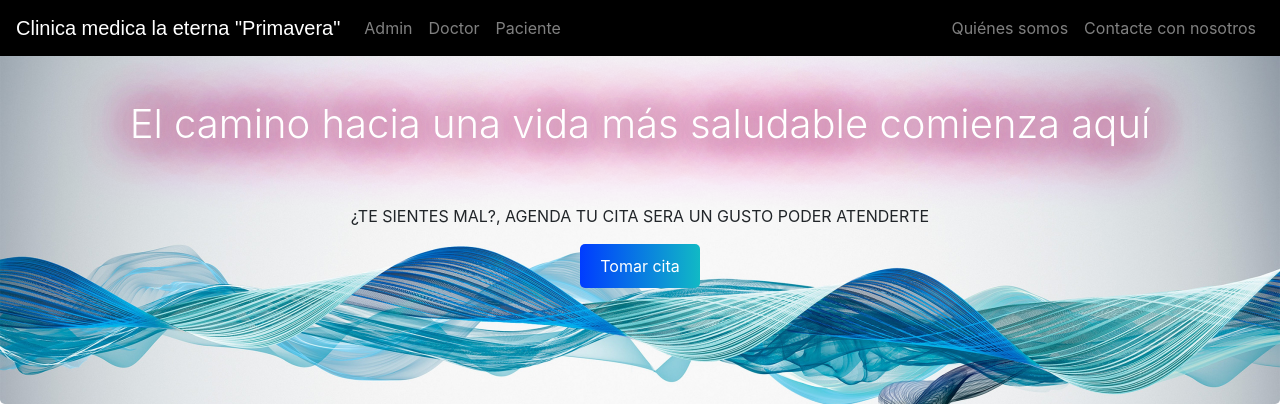
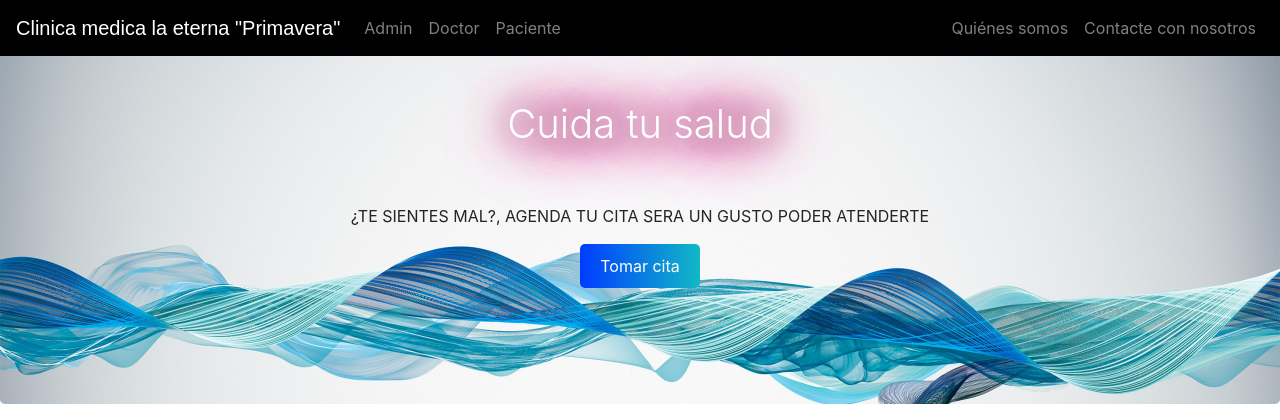
Before and after one commit to oscar5912/Pruebafinal-auth-cloud, a Django app: page / in a window 1280 px wide. Shown: the top 420 px of the page. Run offline with Django 4.2, Linux system fonts and the light colour scheme; some libraries are stand-ins or nearby versions.

Commit message:
Update index.html

```diff
--- a/Hospital/templates/index.html
+++ b/Hospital/templates/index.html
@@ -45,7 +45,7 @@
 </head>
 
 <div class="jumbotron">
-  <h5 class="display-3 glow">El camino hacia una vida más saludable comienza aquí</h5>
+  <h5 class="display-3 glow">Cuida tu salud</h5>
   <br> <br>
 
   <p>¿TE SIENTES MAL?, AGENDA TU CITA SERA UN GUSTO PODER ATENDERTE </p>
```
